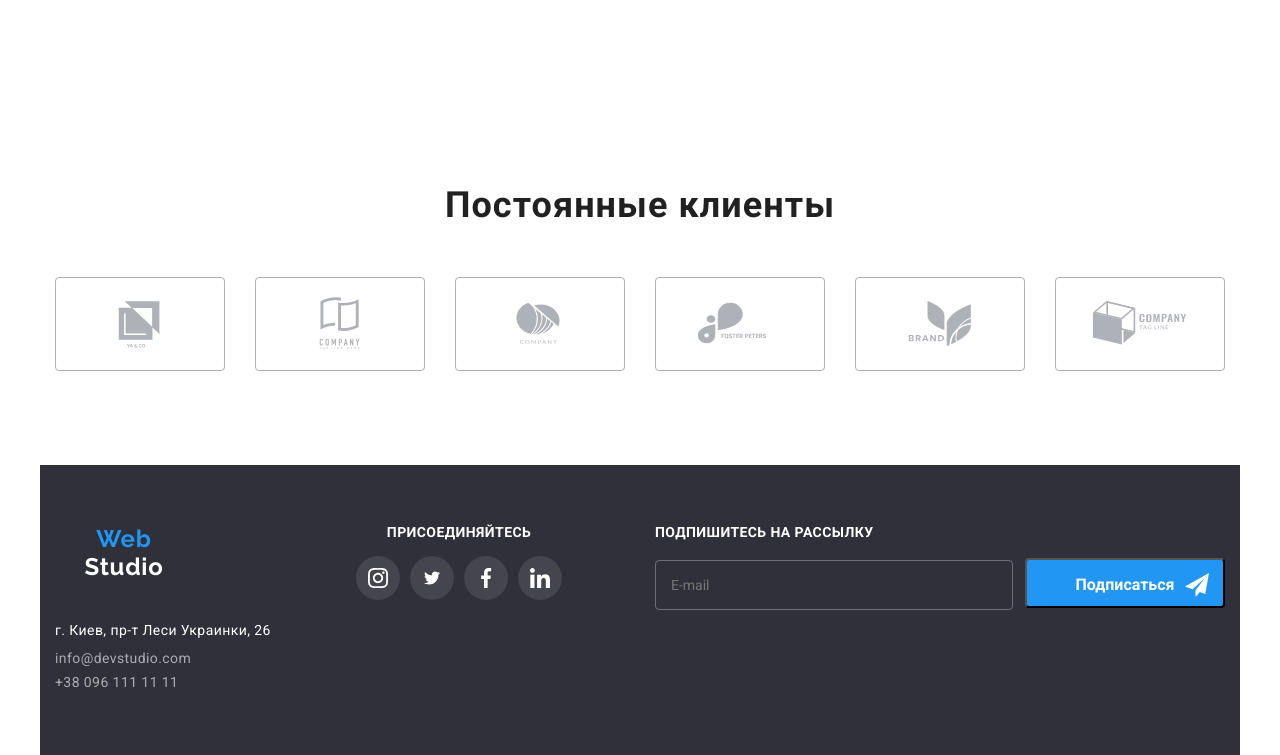
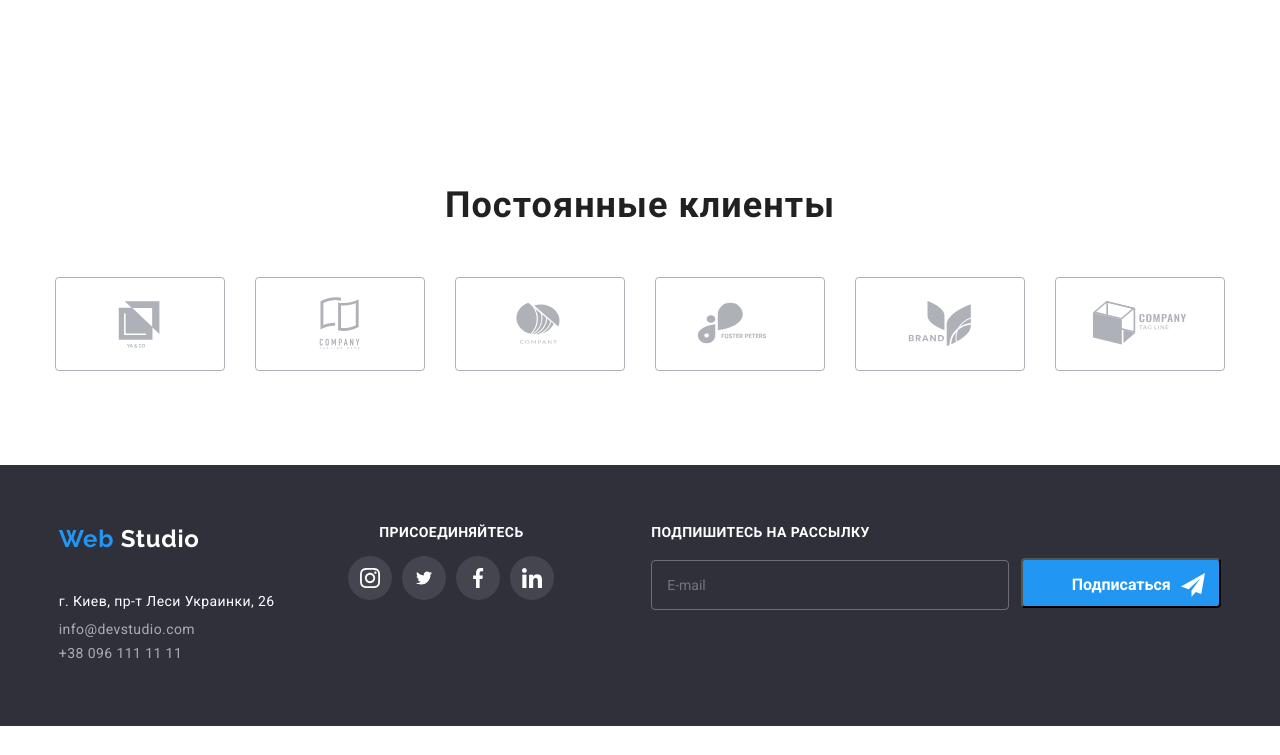
Before and after one commit to Tripoli80/elena, a plain HTML site: page index.html in a window 1280 px wide. Shown: the part 1040-1795 px from the top of the page. After the commit the page ends 1766 px from the top, so only its background shows below. Drawn offline with nearby package versions, Linux system fonts and the light colour scheme.

Commit message:
footer logo

```diff
--- a/index.html
+++ b/index.html
@@ -482,7 +482,7 @@
 
     </main>
 
-  <footer>
+  <footer class="footer">
     <div class="container footer__container">
         <div class="footer__contacts">
             <a href="" class="logo footer__logo"> <span class=logo__begin>Web</span> <span
--- a/sass/components/_container.scss
+++ b/sass/components/_container.scss
@@ -27,13 +27,10 @@
     }
 
 
-
 .footer__container{
   display: flex;
   flex-direction: column;
   text-align: center;
-  padding: 60px 15px;
-  background-color:var(--dark-background-color);
 
   @media screen and(min-width:768px) and(max-width:1199px){
     flex-direction: row;
--- a/sass/components/_footer.scss
+++ b/sass/components/_footer.scss
@@ -1,4 +1,12 @@
+.footer{
+    padding-top: 60px;
+    padding-bottom: 60px;
+    background-color:var(--dark-background-color);
+}
+
+
 .footer__contacts{
+
 
     @media screen and(min-width:768px) and (max-width:1199px){
         margin-left: 76px;
--- a/sass/components/_logo.scss
+++ b/sass/components/_logo.scss
@@ -6,8 +6,9 @@
     line-height: 1.19;
     letter-spacing: 0.03em;
     text-decoration: none;
+    margin-right: auto;
 
-    @media screen and (min-width:768px) {
+    @media screen and (min-width:1200px) {
         margin-right: 93px;}
 
 }
@@ -23,4 +24,15 @@
 }
 .footer__logo{
     margin-bottom: 20px;
+
+    @media screen and(min-width:768px) and(max-width:1199px) {
+        margin-left: auto;
+        margin-right: auto;
+
+    }
+
+    @media screen and(min-width:1200px) {
+        margin-right: auto;;
+        margin-left: 0;
+    }
 }
```
Also changed, not shown: css/main.css, css/main.min.css, 2 other files.
